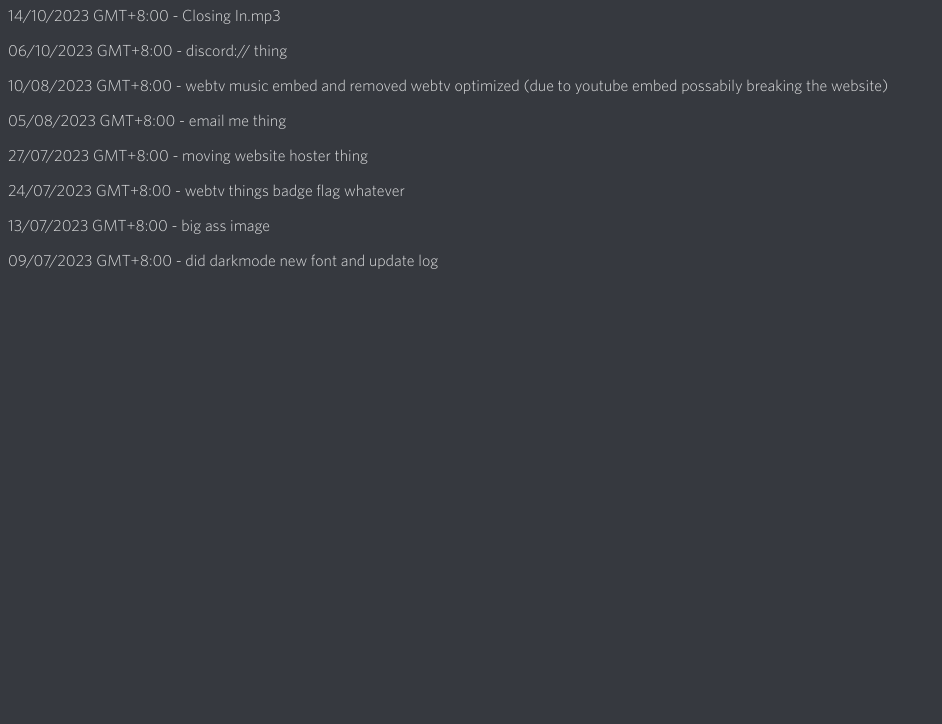
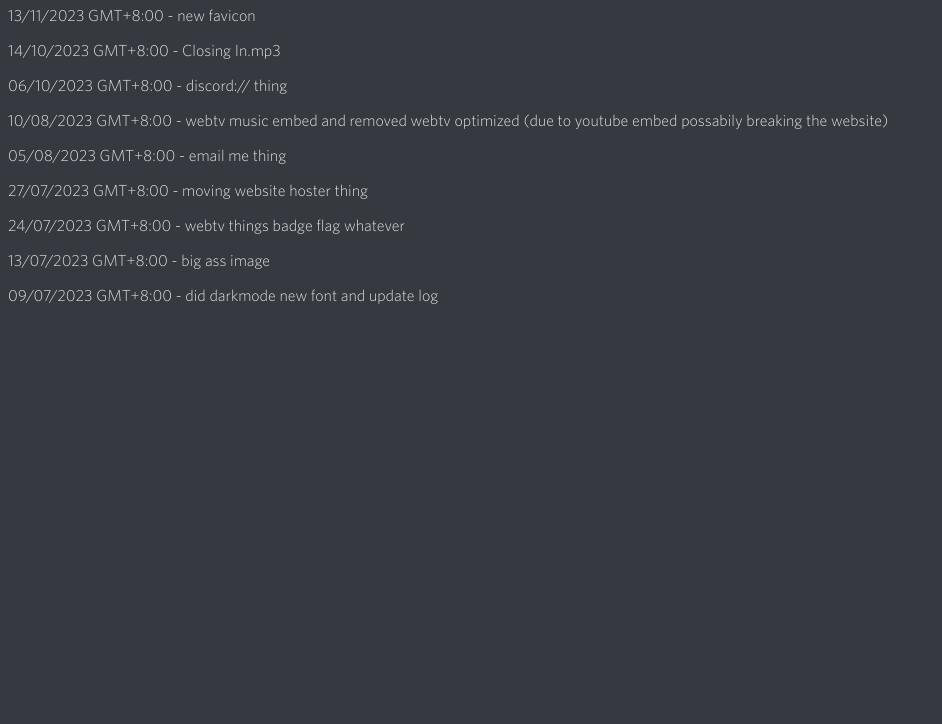
Before and after one commit to cookies5219/cookies5219.github.io, a plain HTML site: page log.html in a window 1280 px wide. Shown: the part 76-800 px from the top of the page, without its empty margins (0-942 px from the left). Drawn offline with Linux system fonts and the light colour scheme.

Commit message:
Update log.html

```diff
--- a/log.html
+++ b/log.html
@@ -17,6 +17,8 @@
   <body>
 <h1> update log </h1>
 
+    <p>13/11/2023 GMT+8:00 - new favicon </p>
+
     <p>14/10/2023 GMT+8:00 - Closing In.mp3 </p>
 
     <p>06/10/2023 GMT+8:00 - discord:// thing </p>
```
